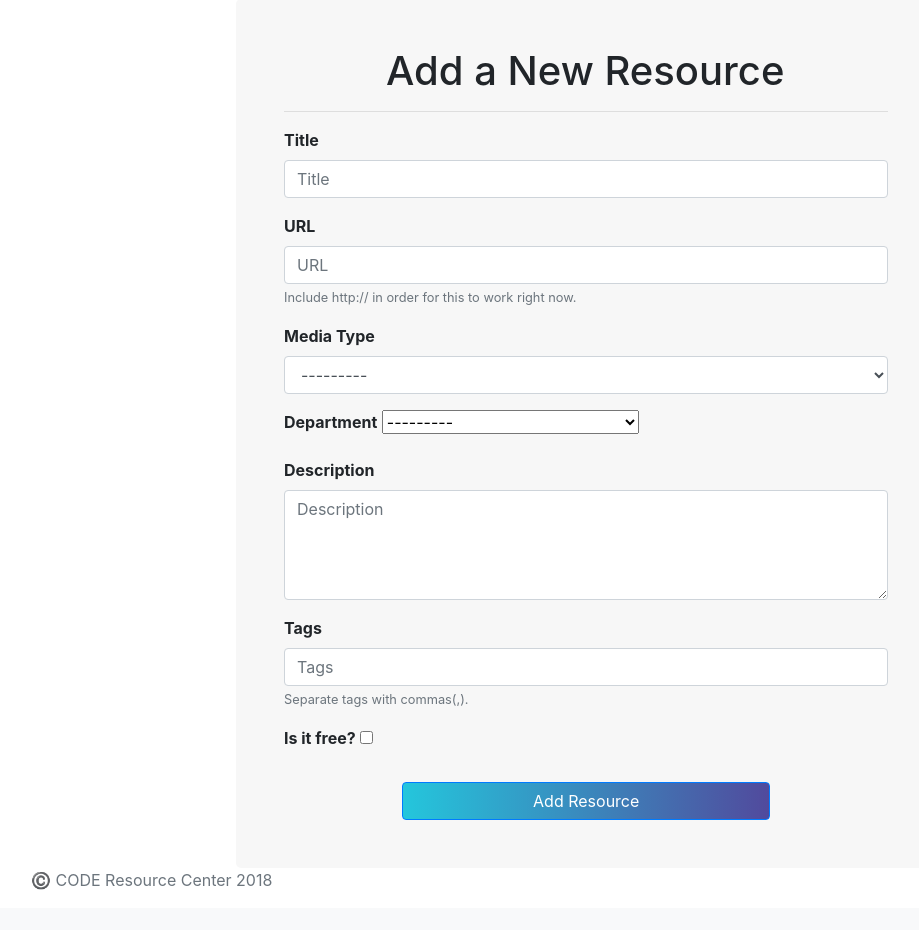
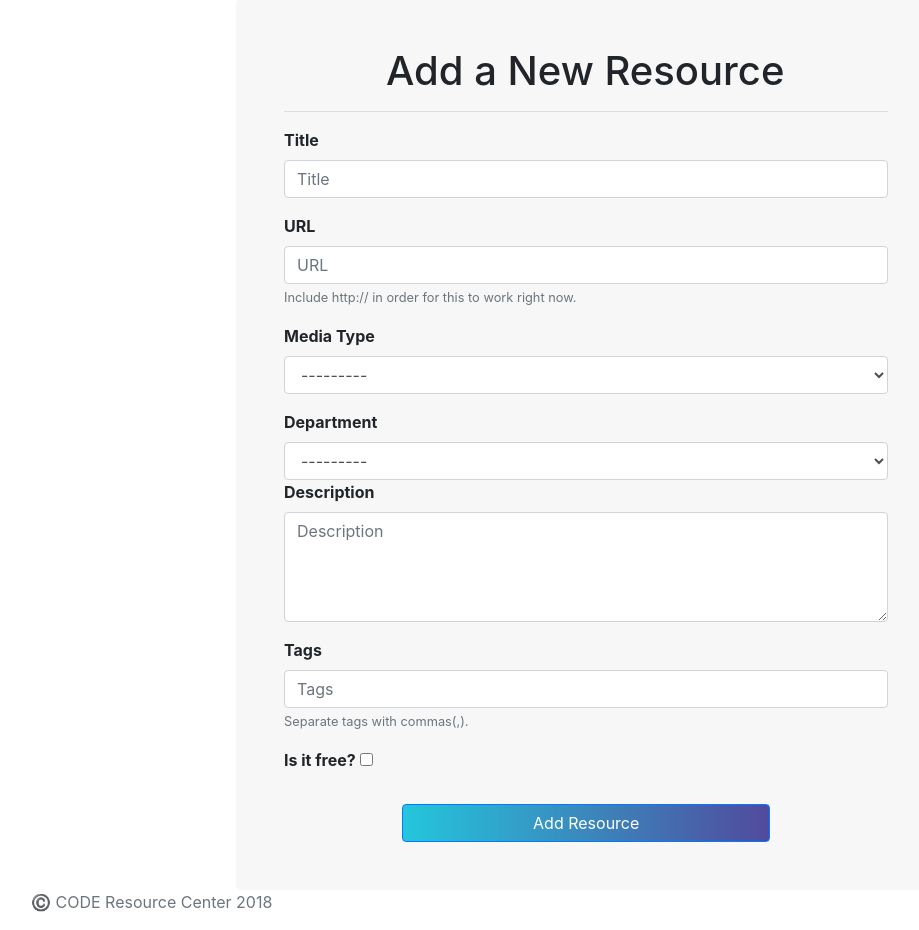
Before and after one commit to codeuniversity/code-resource-center, a Django app: page /learningresource/create in a window 1280 px wide. Shown: the part 73-1003 px from the top of the page, without its empty margins (54-973 px from the left). Before the commit the page ends 963 px from the top, so only its background shows below. Run offline with Django 3.2, Linux system fonts and the light colour scheme; a user stored in the database is signed in; data comes from the database, SQL or seed files in the repository; parts of the project's set-up code (start-up, migrations or seed data) failed here and were passed over; some libraries are stand-ins or nearby versions.

Commit message:
Working form, but dept is still not correctly formatted

```diff
--- a/learningresource/forms.py
+++ b/learningresource/forms.py
@@ -33,12 +33,15 @@ class LearningResourceForm(forms.ModelForm):
             ))
 
     department = forms.ModelChoiceField(
-            queryset=Department.objects.all())
-        #     widget=forms.SelectMultiple(
-        #             attrs={
-        #                     'placeholder':'Department',
-        #                     'class':'form-control',
-        #                     }))
+            queryset=Department.objects.all(),
+            widget=forms.Select(
+                      attrs={'class':'form-control'}
+            ))
+#     department = forms.ModelMultipleChoiceField(
+#             queryset=Department.objects.all(),
+#             widget=forms.CheckboxSelectMultiple(
+#                    attrs={'class':'form-control',}
+#             ))
     is_free = forms.BooleanField(required=False)
     tag = forms.CharField(
             widget = forms.TextInput(
--- a/learningresource/templates/learningresource/create.html
+++ b/learningresource/templates/learningresource/create.html
@@ -48,10 +48,11 @@
                     {{ form.media_type }}
                 </div>
 
-                <div class="form-group">
+                <div class="checkbox">
                     <label style="font-weight: bold">Department</label>
                     {{ form.department }}
                 </div>
+
 
                 <div class="form-group">
                     <label style="font-weight: bold">Description</label>
```
